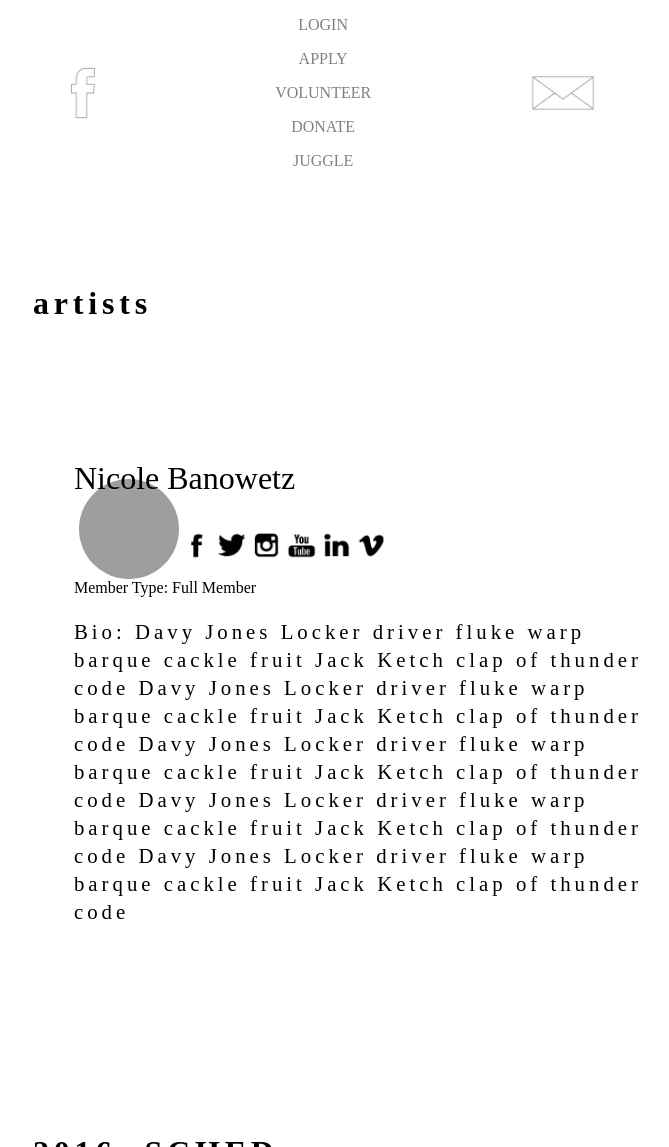
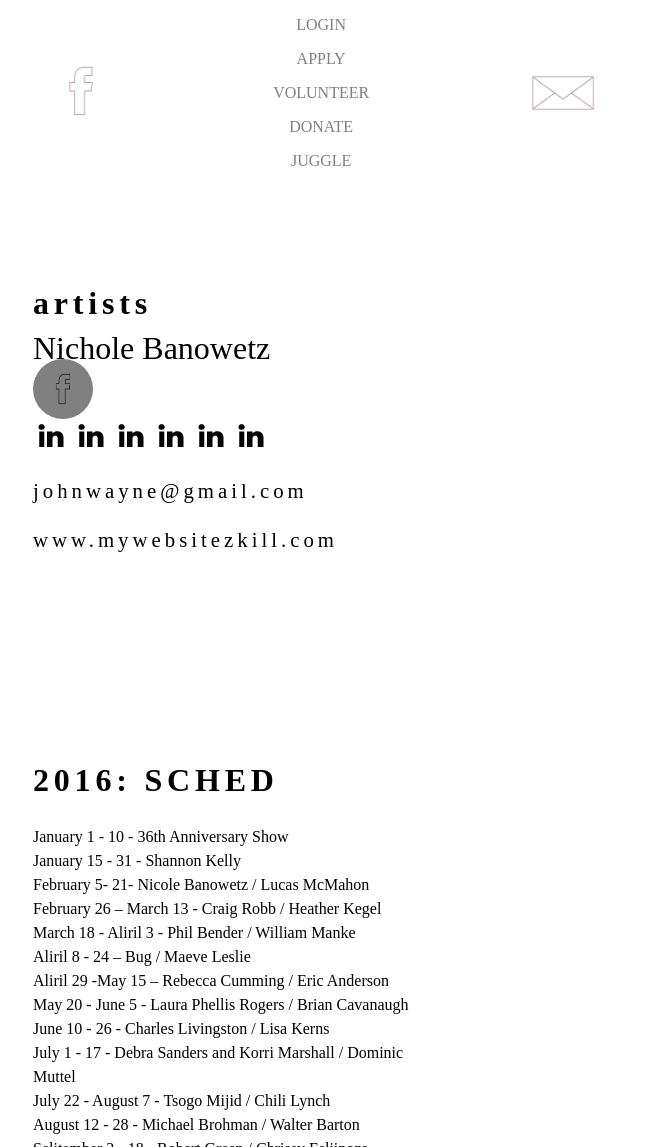
Before and after one commit to domuttel/pirate, a website: page index.html in a window 1280 px wide. Shown: the part 1433-2580 px from the top of the page, without its empty margins (95-764 px from the left). Drawn offline with nearby package versions, Linux system fonts and the light colour scheme; some packages are replaced by stand-ins of ours; grey boxes are pictures that could not be loaded.

Commit message:
rework html profiles with html styling - will delete and add too javascript

```diff
--- a/index.html
+++ b/index.html
@@ -88,6 +88,36 @@
 
             </div>
             <div id="artists" class="row view-blocks">
+                <h2>artists</h2>
+                <div class="artist-profiles columns seven">
+                    <h3>Nichole Banowetz</h3>
+                    <div class="hidden-profile">
+                        <div class="profile-image">
+
+                        </div>
+                        <div class="social">
+                            <a href="https://www.facebook.com/"><img src="images/social-04.png" alt=""></a>
+                            <a href="https://www.facebook.com/"><img src="images/social-04.png" alt=""></a>
+                            <a href="https://www.facebook.com/"><img src="images/social-04.png" alt=""></a>
+                            <a href="https://www.facebook.com/"><img src="images/social-04.png" alt=""></a>
+                            <a href="https://www.facebook.com/"><img src="images/social-04.png" alt=""></a>
+                            <a href="https://www.facebook.com/"><img src="images/social-04.png" alt=""></a>
+                        </div>
+                        <div class="connect">
+                            <div class="artist-email">
+                                <p>johnwayne@gmail.com</p>
+                            </div>
+                            <div class="artist-website">
+                                <p>www.mywebsitezkill.com</p>
+                            </div>
+                        </div>
+                    </div>
+                    <div class="bio">
+
+                    </div>
+                </div>
+
+
 
             </div>
             <div class="row">
--- a/js/main.js
+++ b/js/main.js
@@ -42,26 +42,26 @@ $(document).on('ready', function() {
 // AJX for artist dat
 //---------------------------------------------------
 // var
-
-    var url = "../data/artists.json";
-    $.getJSON(url, function (response) {
-        var statusHTML = '<h2>artists</h2> <div class="artist-profiles columns seven">';
-        $.each(response, function (index, artist) {
-            var hiddenInfo = '<div class="hidden-profile">';
-            var hiddenInfoClose = '</div>';
-            // var social = '<a href="'  + '"><img src="images/social-01.png" alt=""></a>';
-            var profilePic = '<div class="profile-images" style="background-image: url(' + artist.bioImage + ')"></div>';
-            statusHTML += '<h3>' + artist.firstName + artist.lastName + '</h3>'
-                        + hiddenInfo +
-                        profilePic + artist.facebook + artist.twitter +  artist.instagram + artist.ello + artist.youtube + artist.linkedin + artist.vimeo +
-                        '<div id="member"> Member Type: ' + artist.memberType + '</div>' +
-
-                        '<p> Bio: ' + artist.bio + '</p>'
-                        + hiddenInfoClose;
-        });
-        statusHTML += '</div>';
-        $('#artists').html(statusHTML)
-    });
+    //
+    // var url = "../data/artists.json";
+    // $.getJSON(url, function (response) {
+    //     var statusHTML = '<h2>artists</h2> <div class="artist-profiles columns seven">';
+    //     $.each(response, function (index, artist) {
+    //         var hiddenInfo = '<div class="hidden-profile">';
+    //         var hiddenInfoClose = '</div>';
+    //         // var social = '<a href="'  + '"><img src="images/social-01.png" alt=""></a>';
+    //         var profilePic = '<div class="profile-images" style="background-image: url(' + artist.bioImage + ')"></div>';
+    //         statusHTML += '<h3>' + artist.firstName + artist.lastName + '</h3>'
+    //                     + hiddenInfo +
+    //                     profilePic + artist.facebook + artist.twitter +  artist.instagram + artist.ello + artist.youtube + artist.linkedin + artist.vimeo +
+    //                     '<div id="member"> Member Type: ' + artist.memberType + '</div>' +
+    //
+    //                     '<p> Bio: ' + artist.bio + '</p>'
+    //                     + hiddenInfoClose;
+    //     });
+    //     statusHTML += '</div>';
+    //     $('#artists').html(statusHTML)
+    // });
 
 
 
--- a/scss/layout/_body.scss
+++ b/scss/layout/_body.scss
@@ -41,7 +41,7 @@
 }
 
 .pirate-facebook{
-    width: 100px;
+    width: 6em;
     height: 100px;
     border: 1px  cdcdb1 solid;
     background-image: url(../images/facebook_lg_g-02.png);
@@ -95,41 +95,27 @@
 //=================================================
 // styles for artist profiles
 //=================================================
-.artist-profiles{
-    .hidden-profile {
-        a{
-            padding: 0;
-        }
-        img{
-            width: 8%;
-            max-width: 35px;
-        }
-        span {
 
-        }
-        p {
 
-        }
-    }
-}
-
-#member{
-    display: flex;
-    flex-flow: row;
-    width: 100%;
-}
 
 .hidden-profile{
     // display: nosne;
 }
-
-.profile-images{
-    width: 100px;
-    height: 100px;
-    border-radius: 100px;
-    background-clip: padding-box;
-    margin: -50px 0 0 5px;
-    float: left;
-    background-size: cover;
-    background-position: center;
+.artist-profiles{
+    width: 100%;
+    margin-top: -50px;
+    margin-left: 0;
+    .hidden-profile{
+        .profile-image{
+            margin-top: -40px;
+            width: 60px;
+            height: 60px;;
+            border-radius: 100px;
+            background-image: url(../images/facebook_lg_b-02.png);
+            background-size: 100%;
+            background-color: grey;
+            background-size: cover;
+            background-position: center;
+        }
+    }
 }
```
Also changed, not shown: css/application.css, 1 other file.
